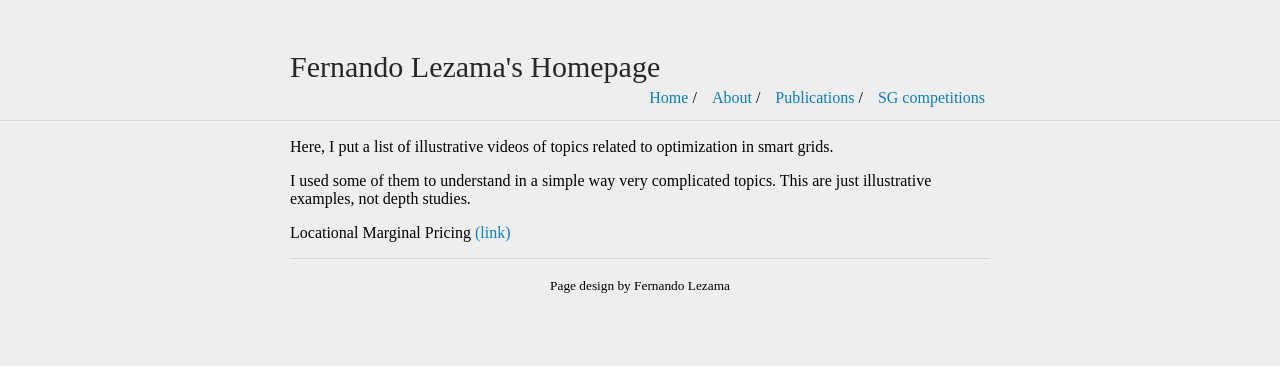
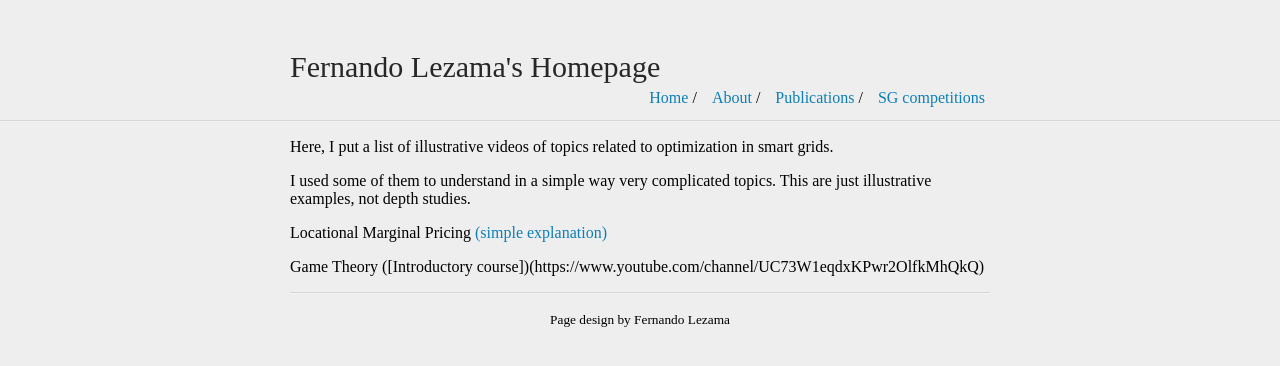
Before and after one commit to fernandolezama/fernandolezama.github.io, a Jekyll site: the page built from InterestingLinks.md, in a window 1280 px wide. Shown: the top 366 px of the page. Built offline with Jekyll 4.4.1, drawn with Linux system fonts in a browser that asks for light colours; our own code applies the rules of GitHub Pages for plain Markdown files.

Commit message:
Update InterestingLinks.md

```diff
--- a/InterestingLinks.md
+++ b/InterestingLinks.md
@@ -2,4 +2,6 @@ Here, I put a list of illustrative videos of topics related to optimization in s
 
 I used some of them to understand in a simple way very complicated topics. This are just illustrative examples, not depth studies.
 
-Locational Marginal Pricing [(link)](https://vimeo.com/243006345)
+Locational Marginal Pricing [(simple explanation)](https://vimeo.com/243006345)
+
+Game Theory ([Introductory course])(https://www.youtube.com/channel/UC73W1eqdxKPwr2OlfkMhQkQ)
```
